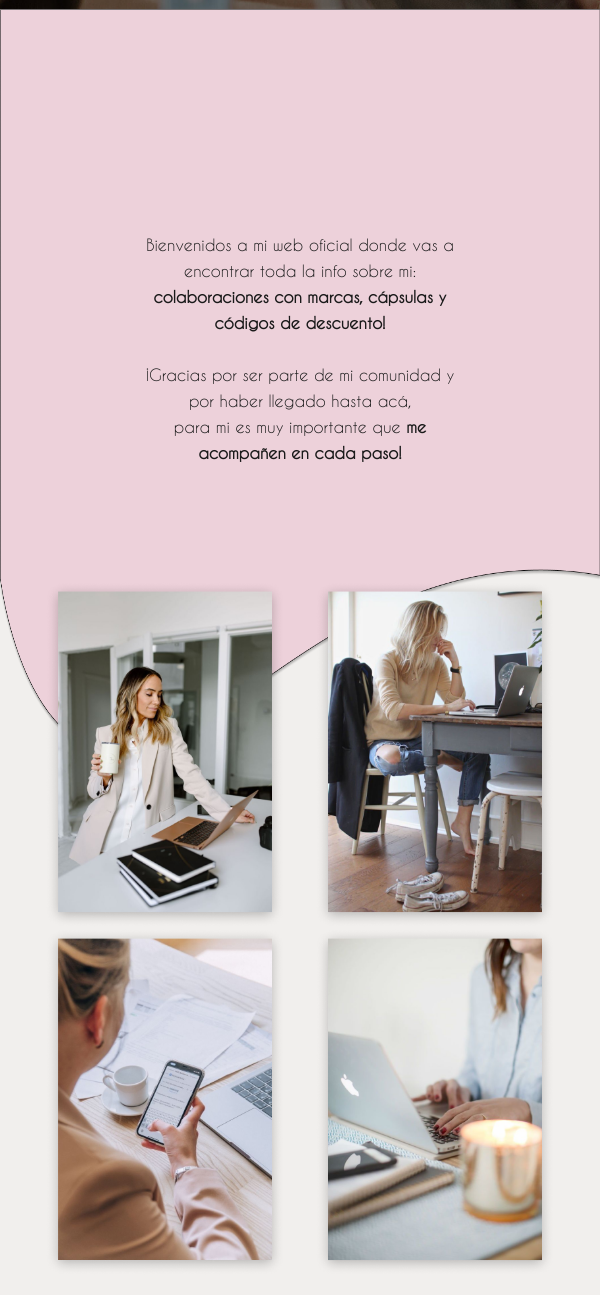
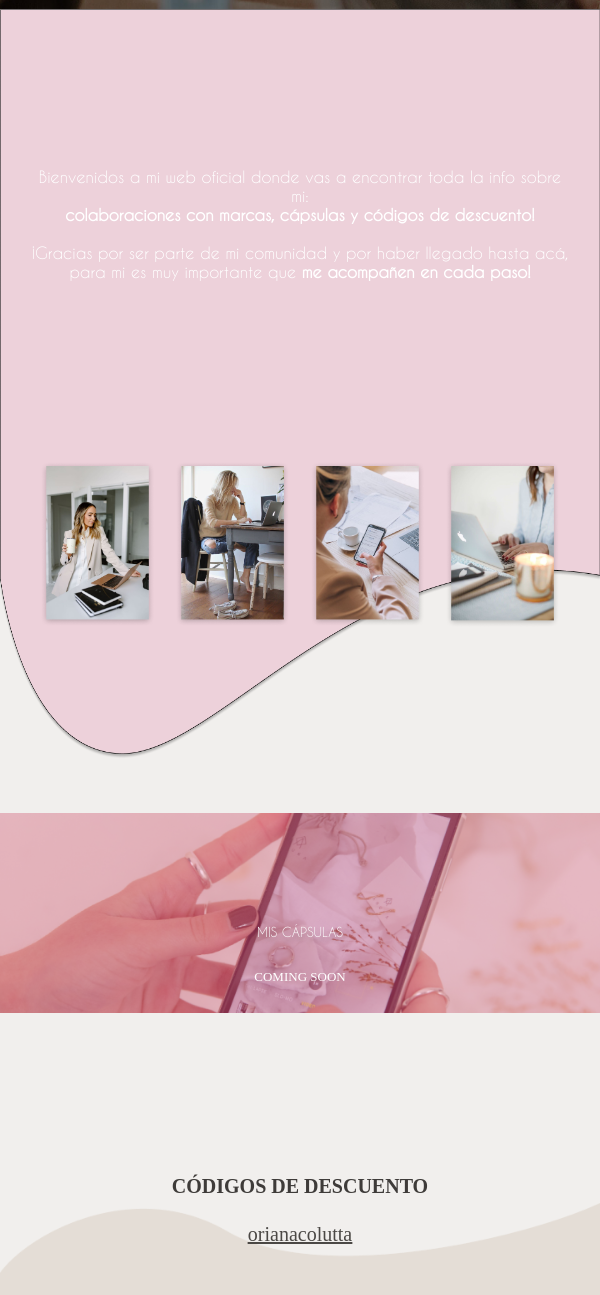
Before and after one commit to josealonso01/webOrianaColutta, a website: page index.html in a window 600 px wide. Shown: the part 445-1740 px from the top of the page. Drawn offline with Linux system fonts and the light colour scheme; files whose address does not match are found by name; a web font is replaced by a local one.

Commit message:
version web casi listaa

```diff
--- a/index.html
+++ b/index.html
@@ -66,19 +66,29 @@
                             <div class="collapse navbar-collapse sub-menu-bar" id="navbarEight">
                                 <ul class="navbar-nav ml-auto">
                                     <li class="nav-item active">
-                                        <a class="page-scroll" href="#home"><p class="text-center">HOME</p></a>
+                                        <a class="page-scroll" href="#home">
+                                            <p class="text-center">HOME</p>
+                                        </a>
                                     </li>
                                     <li class="nav-item">
-                                        <a class="page-scroll" href="#about"> <p class="text-center">SOBRE ORI</p> </a>
+                                        <a class="page-scroll" href="#about">
+                                            <p class="text-center">SOBRE ORI</p>
+                                        </a>
                                     </li>
                                     <li class="nav-item">
-                                        <a class="page-scroll" href="#portfolio"><p class="text-center">CAPSULAS</p></a>
+                                        <a class="page-scroll" href="#portfolio">
+                                            <p class="text-center">CAPSULAS</p>
+                                        </a>
                                     </li>
                                     <li class="nav-item">
-                                        <a class="page-scroll" href="#pricing"><p class="text-center">DESCUENTOS</p> </a>
+                                        <a class="page-scroll" href="#pricing">
+                                            <p class="text-center">DESCUENTOS</p>
+                                        </a>
                                     </li>
                                     <li class="nav-item">
-                                        <a class="page-scroll" href="#contact"><p>CONTACTO</p> </a>
+                                        <a class="page-scroll" href="#contact">
+                                            <p class="text-center">CONTACTO</p>
+                                        </a>
                                     </li>
                                 </ul>
                             </div>
@@ -173,7 +183,7 @@
         <div class="container">
             <div class="row justify-content-center">
                 <div class="section-title text-center mt-30 pb-40">
-                    <p class="text wow fadeInUp" data-wow-duration="1.5s" data-wow-delay="1s">Bienvenidos a mi web
+                    <p class="wow fadeInUp" data-wow-duration="1.5s" data-wow-delay="1s">Bienvenidos a mi web
                         oficial donde vas a encontrar toda la info sobre mi: <br>
                         <b>colaboraciones con marcas, cápsulas y
                             códigos
@@ -182,39 +192,43 @@
                         es muy importante que <b>me acompañen en cada paso! </b>
                     </p>
                 </div>
-                <div class="about-images col-sm-6 col-lg-3">
-                    <div class="card-wrap">
-                        <div class="image-wrap"><img src="assets/images/Foto 1 animación.png" alt="" title=""></a>
+                <div class="imagesGroup text-center wow heartBeat">
+                        <div class="imgBox">
+                            <div class="imageInn">
+                                <img src="./assets/images/Foto 1 animación.png" alt="Default Image">
                             </div>
-                        <div class="content-wrap">
+                            <div class="hoverImage">
+                                <img src="./assets/images/_ (3) 1.png" alt="Profile Image">
                             </div>
                         </div>
+                        <div class="imgBox">
+                            <div class="imageInn">
+                                <img src="./assets/images/Foto2 animación.png" alt="Default Image">
+
                             </div>
-                <div class="about-images col-sm-6 col-lg-3">
-                    <div class="card-wrap">
-                        <div class="image-wrap"><img src="assets/images/Foto2 animación.png" alt="" title=""></a>
-                        </div>
-                        <div class="content-wrap">
+                            <div class="hoverImage">
+                                <img src="./assets/images/6 Razones por las que NO necesito tener un hombre a mi lado para ser feliz 1.png" alt="Profile Image">
                             </div>
                         </div>
+
+                        <div class="imgBox">
+                            <div class="imageInn">
+                                <img src="./assets/images/Foto 3 animación.png" alt="Default Image">
                             </div>
-                <div class="about-images col-sm-6 col-lg-3">
-                    <div class="card-wrap">
-                        <div class="image-wrap"><img src="assets/images/Foto 3 animación.png" alt="" title=""></a>
-                        </div>
-                        <div class="content-wrap">
+                            <div class="hoverImage">
+                                <img src="./assets/images/_ (5) 1.png" alt="Profile Image">
                             </div>
                         </div>
+
+                        <div class="imgBox">
+                            <div class="imageInn">
+                                <img src="./assets/images/Foto 4 animación.png" alt="Default Image">
                             </div>
-                <div class="about-images col-sm-6 col-lg-3">
-                    <div class="card-wrap">
-                        <div class="image-wrap">
-                            <img src="assets/images/Foto 4 animación.png" alt="" title=""></a>
-                        </div>
-                        <div class="content-wrap">
+                            <div class="hoverImage">
+                                <img src="./assets/images/_ (6) 1.png" alt="Profile Image">
                             </div>
                         </div>
-                </div>
+
                 </div>
             </div>
     </section>
@@ -306,8 +320,12 @@
         <div id="contact" class="contact-area">
             <p class="contactText text-center wow heartBeat">¿QUERES CONTACTARME?</p>
             <div class="text-center">
-                <button class="btnContact wow heartBeat">SOY EMPRENDEDOR</button>
-                <button class="btnContact wow heartBeat">QUIERO PRESUPUESTO</button>
+                <a class="btnContact wow heartBeat"
+                    href="mailto:joseealonsoo01@gmail.com?subject=SoyEmprendedor&body=Contents of email">SOY
+                    EMPRENDEDOR</a>
+                <a class="btnContact wow heartBeat"
+                    href="mailto:joseealonsoo01@gmail.com?subject=SoyEmprendedor&body=Contents of email">QUIERO
+                    PRESUPUESTO</a>
             </div>
         </div>
         <div id="redes" class="redes-area wow bounceInUp">
@@ -329,7 +347,8 @@
                                     href="https://www.instagram.com/urxitdesign/">URXIT DESIGN</a></p>
                         </div>
                         <div class="copyright text-center text-lg-left mt-10">
-                            <p class="text-center" style="color: #707C8E; font-size: 15px;">©2023 Todos los derechos reservados.</p>
+                            <p class="text-center" style="color: #707C8E; font-size: 15px;">©2023 Todos los derechos
+                                reservados.</p>
 
                         </div>
                     </div>
@@ -353,4 +372,5 @@
     <script src="assets/js/wow.min.js"></script>
     <script src="assets/js/main.js"></script>
 </body>
+
 </html>
--- a/sass/styles.scss
+++ b/sass/styles.scss
@@ -1847,7 +1847,7 @@ p {
 ===========================*/
 .about-area {
     position           : relative;
-    padding-top        : 100px;
+    padding-top        : 150px;
     padding-bottom     : 175px;
     animation          : animate__fadeInDown;
     animation-duration : 2s;
@@ -1857,34 +1857,36 @@ p {
     background-repeat  : no-repeat;
 }
 
-.about-images:hover {
-    filter: drop-shadow(0px 4px 20px rgba(0, 0, 0, 0.25));
-}
-
-.about-area .section-title .title {
-    font-style : normal;
-    font-weight: 500;
-    font-size  : 64px;
-    line-height: 85px;
-    color      : #DF4F89;
-}
-
-@media (max-width: 767px) {
-    .about-area .section-title .title {
-        font-size  : 22px;
-        line-height: 32px;
-    }
-}
-
-@media only screen and (min-width: 576px) and (max-width: 767px) {
-    .about-area .section-title .title {
-        font-size  : 28px;
-        line-height: 38px;
-    }
-}
-
-.about-area .section-title .text {
-    padding    : 115px;
+
+.imagesGroup {
+    display   : flex;
+    flex-wrap : nowrap;
+    margin-top: 50px;
+    padding-top: 120px;
+    img {
+        padding: 10px;
+    }
+}
+
+.imgBox {
+    position: relative;
+    float   : left;
+}
+
+.imgBox .hoverImage {
+    position: absolute;
+    left    : 0;
+    top     : 0;
+    display : none;
+}
+
+.imgBox:hover .hoverImage {
+    filter    : drop-shadow(0px 4px 20px rgba(0, 0, 0, 0.25));
+    background: transparent;
+    display   : block;
+}
+
+.about-area .section-title p {
     float      : right;
     line-height: 25px;
     color      : #121212;
@@ -1903,10 +1905,32 @@ p {
 }
 
 @media (max-width: 767px) {
-    .about-area .section-title .text {
-        font-size: 16px;
-    }
-}
+    .about-area .section-title p {
+        font-family: 'Caviar Dreams';
+        font-style : normal;
+        font-weight: 400;
+        font-size  : 16px;
+        line-height: 19px;
+        text-align : center;
+
+        color: #FFFFFF;
+    }
+}
+
+@media only screen and (min-width: 576px) and (max-width: 767px) {
+    .about-area .section-title p {
+        font-family: 'Caviar Dreams';
+        font-style : normal;
+        font-weight: 400;
+        font-size  : 16px;
+        line-height: 19px;
+        text-align : center;
+
+        color: #FFFFFF;
+    }
+}
+
+
 
 /*===========================
       19.portfolio css
```
Also changed, not shown: assets/images/6 Razones por las que NO necesito tener un hombre a mi lado para ser feliz 1.png (added), assets/images/_ (3) 1.png (added), assets/images/_ (5) 1.png (added), assets/images/_ (6) 1.png (added), sass/styles.css. Lines whose indentation alone changed are shown as unchanged.
